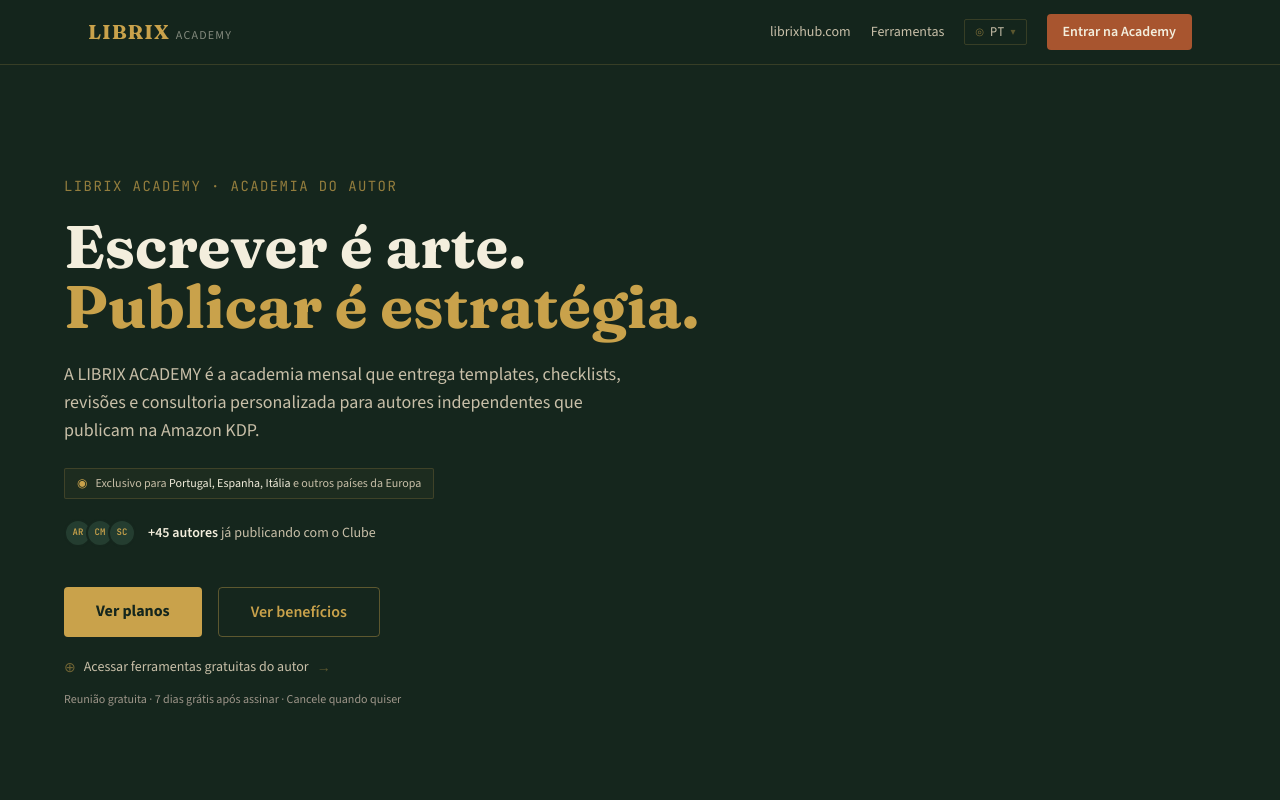
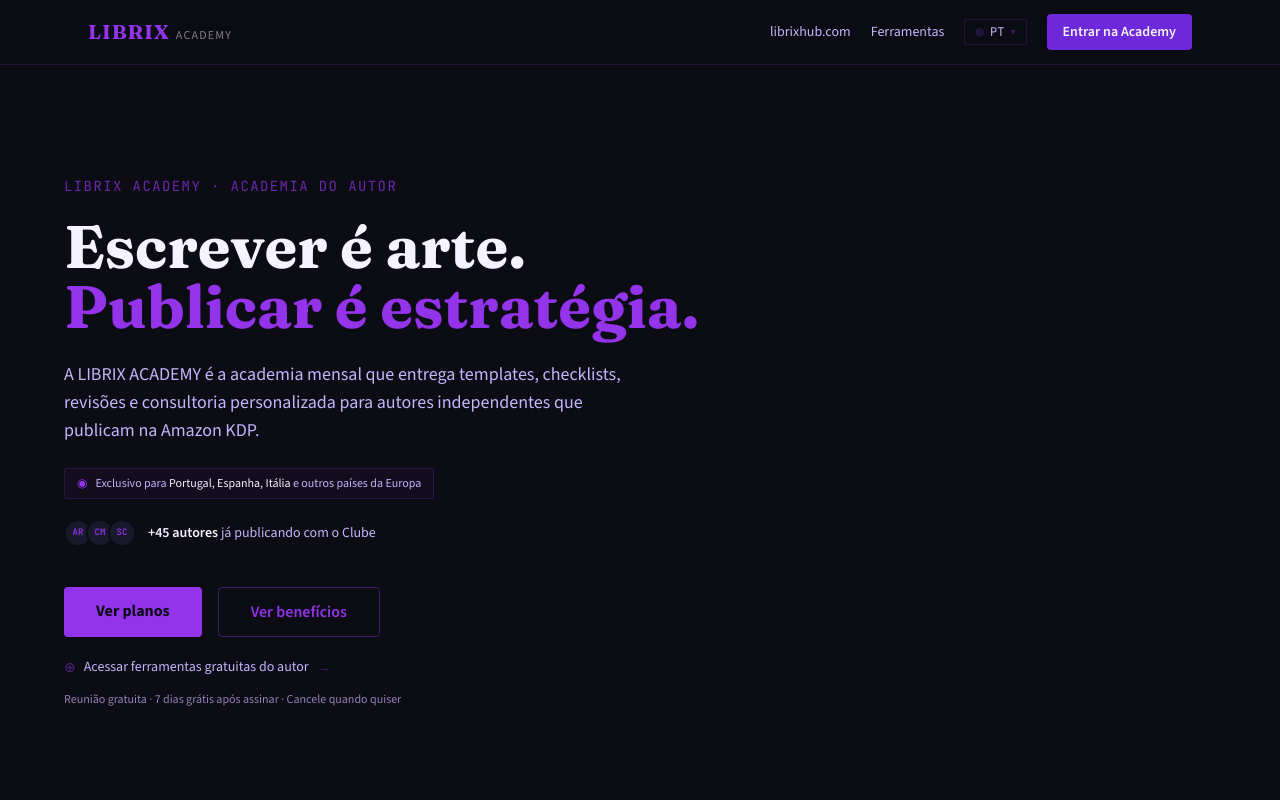
Before and after one commit to librixhub-create/clube-dos-autores-librix, a Next.js app: page / in a window 1280 px wide. Shown: the top 800 px of the page. Built offline with nearby package versions, Linux system fonts and the light colour scheme.

Commit message:
Rebrand color palette: dark green/gold/terra -> black/purple/violet

```diff
--- a/app/globals.css
+++ b/app/globals.css
@@ -22,7 +22,7 @@
   }
 
   :focus-visible {
-    outline: 2px solid #c9a24b;
+    outline: 2px solid #a855f7;
     outline-offset: 3px;
     border-radius: 2px;
   }
--- a/tailwind.config.ts
+++ b/tailwind.config.ts
@@ -12,26 +12,26 @@ const config: Config = {
       white: '#ffffff',
       black: '#000000',
       ink: {
-        DEFAULT: '#15261d',
-        light: '#1e3329',
-        mid: '#243d30',
-        deep: '#0d1a13',
+        DEFAULT: '#0c0c14',
+        light: '#13131f',
+        mid: '#1a1a2e',
+        deep: '#06060d',
       },
       gold: {
-        DEFAULT: '#c9a24b',
-        light: '#d4b56a',
-        dark: '#a88538',
-        pale: '#e8d5a3',
+        DEFAULT: '#9333ea',
+        light: '#a855f7',
+        dark: '#7e22ce',
+        pale: '#e9d5ff',
       },
       paper: {
-        DEFAULT: '#f3eedd',
-        dim: '#c8bfa8',
-        muted: '#9e968a',
+        DEFAULT: '#f5f3ff',
+        dim: '#c4b5fd',
+        muted: '#9580ba',
       },
       terra: {
-        DEFAULT: '#a8552f',
-        light: '#c4693f',
-        dark: '#7d3d22',
+        DEFAULT: '#6d28d9',
+        light: '#7c3aed',
+        dark: '#4c1d95',
       },
     },
     fontFamily: {
```
